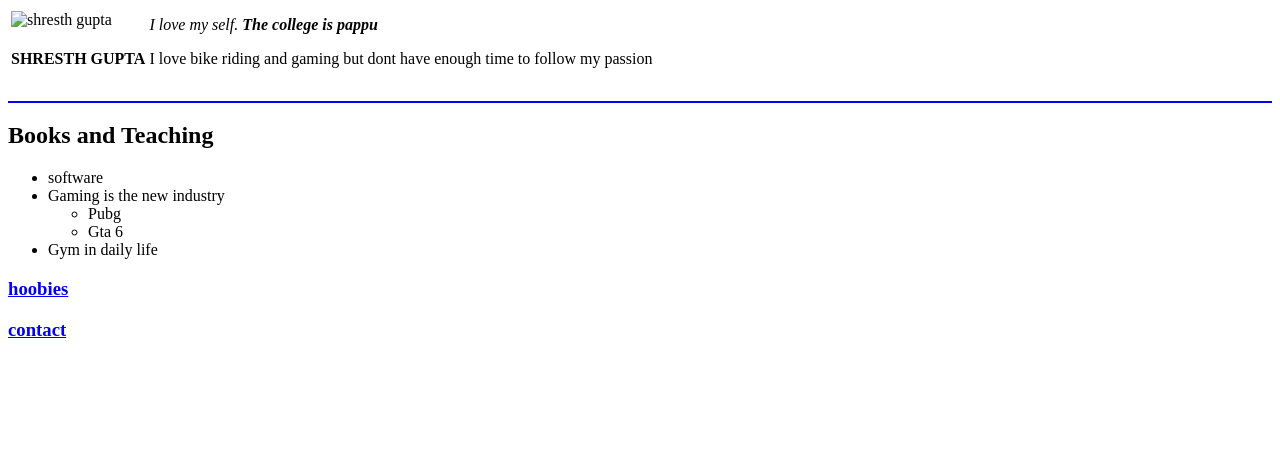
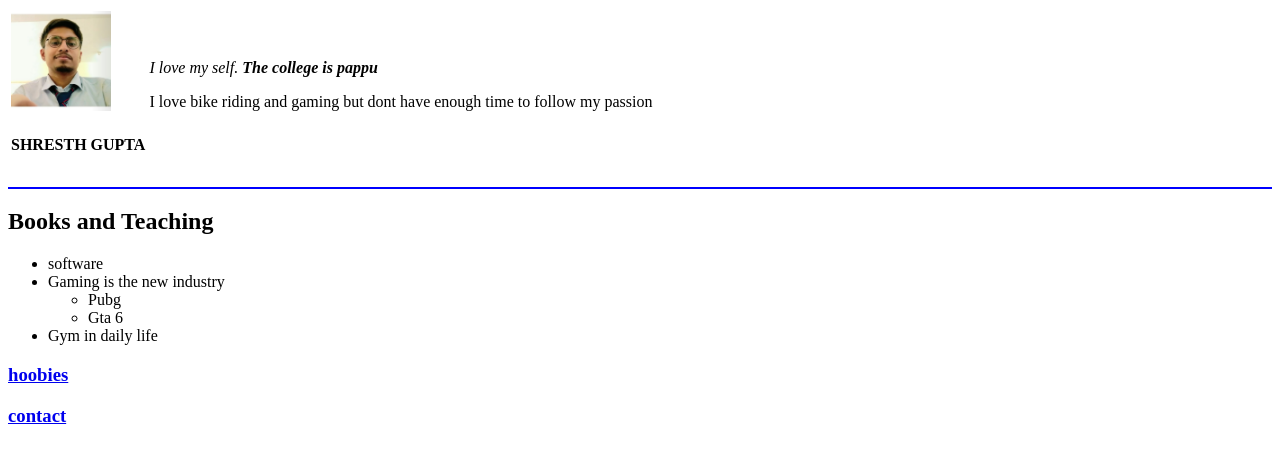
Before and after one commit to shresthgupta12/cv, a plain HTML site: page index.html in a window 1280 px wide. Drawn offline with Linux system fonts and the light colour scheme.

Commit message:
Update index.html

```diff
--- a/index.html
+++ b/index.html
@@ -11,7 +11,7 @@
     <table cellpading ="900">
         <tr>
             <td>
-                <img src="Screenshot (2).png" alt="shresth gupta" height="100" width="100">
+                <img src="cvphoto.JPG" alt="shresth gupta" height="100" width="100">
                 <h4>SHRESTH GUPTA</h4>
             </td>
 
```
